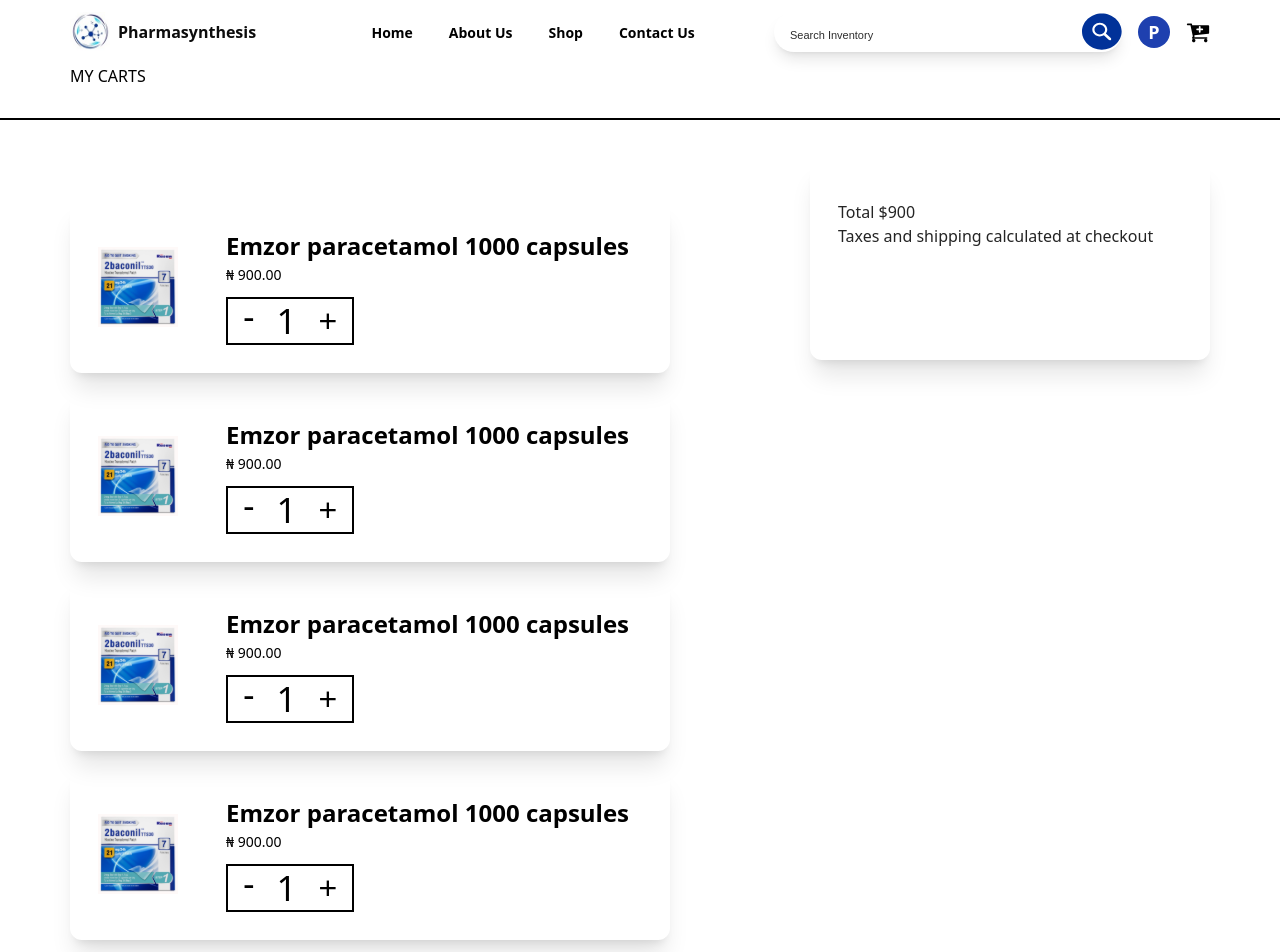
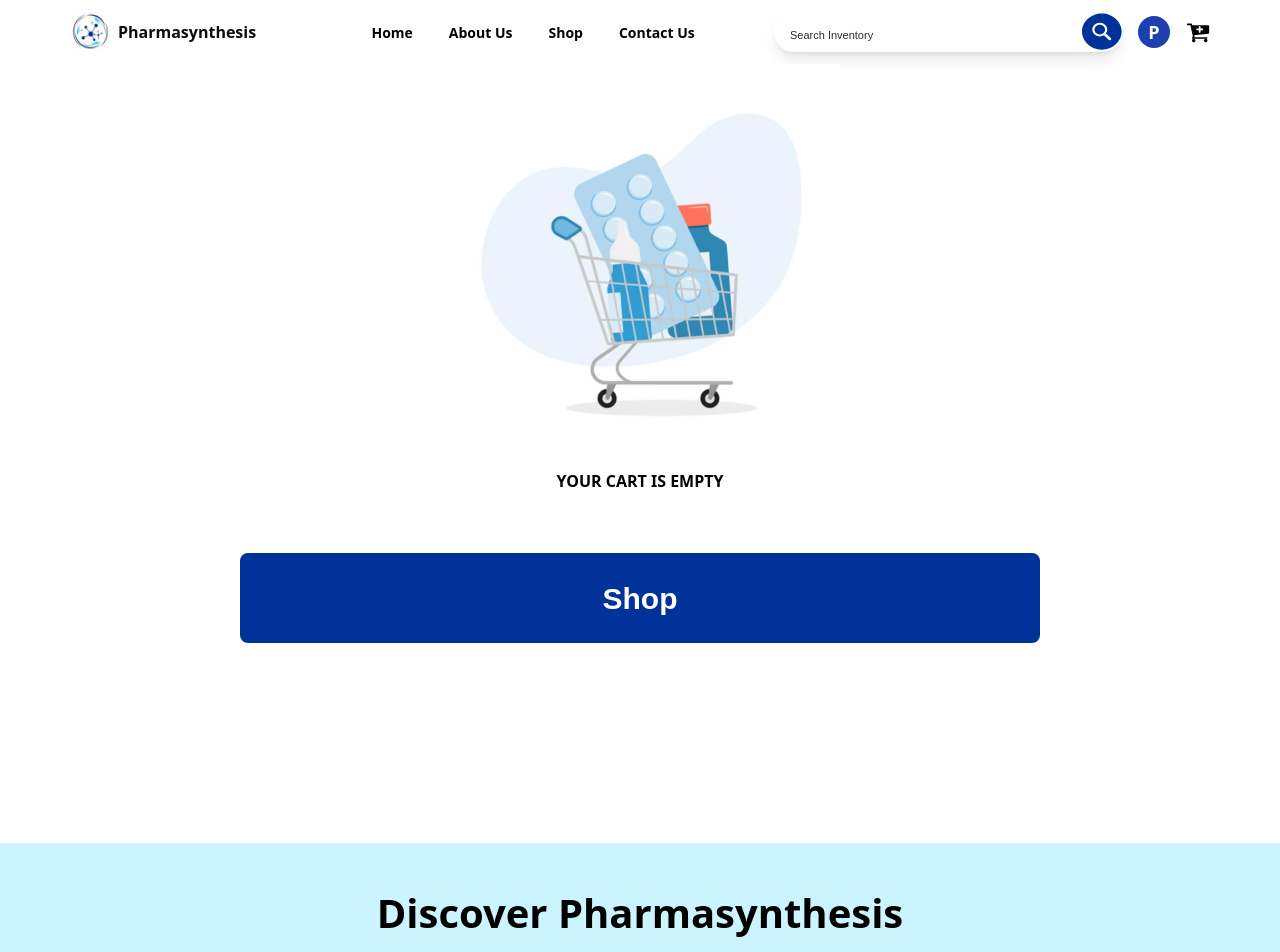
Before and after one commit to fantastizeey1/Pharmasyn, a React (Vite) app: page /Cart in a window 1280 px wide. Shown: the top 952 px of the page. Built offline with nearby package versions, Linux system fonts and the light colour scheme.

Commit message:
well i hope i broke nothing

```diff
--- a/src/components/Dash/Cart2.jsx
+++ b/src/components/Dash/Cart2.jsx
@@ -1,7 +1,7 @@
 import React, { useState, useEffect } from "react";
 import useCart from "./useCart"; // Adjust this path if necessary
 
-function Cart2({ userId }) {
+function Cart2({ isCartOpen, toggleCart, userId }) {
   const { cart, setCart, updateCart, error, handleCheckout } = useCart(userId);
   const [selectedItems, setSelectedItems] = useState([]);
   const [total, setTotal] = useState(0);
@@ -53,73 +53,109 @@ function Cart2({ userId }) {
   };
 
   return (
-    <div className="min-h-screen bg-gray-100 flex flex-col items-center justify-center p-6">
-      <div className="bg-white shadow-md rounded-lg p-6 w-full max-w-4xl">
-        <h2 className="text-2xl font-bold mb-6">My Cart</h2>
-        {cart.length === 0 ? (
-          <div className="text-center">
+    <div>
+      <div
+        className="fixed top-4 right-4 bg-gradient-to-r from-purple-500 to-blue-500 text-white p-4 rounded-full shadow-lg cursor-pointer hover:shadow-xl transition-shadow duration-300"
+        onClick={toggleCart}
+      >
+        <span className="text-2xl">🛒</span>
+        <span className="ml-2 text-xl">{cart.length}</span>
+      </div>
+      {isCartOpen && (
+        <div className="fixed top-0 left-0 w-full h-full bg-black bg-opacity-70 flex items-center justify-center transition-opacity duration-300">
+          <div className="bg-gradient-to-r from-gray-800 to-gray-900 p-6 rounded-lg shadow-2xl w-1/3 h-[88vh] overflow-x-hidden overflow-y-auto">
+            <div className="border-b border-gray-700 pb-2 flex flex-1 justify-around items-center mb-1">
+              <h3 className="text-2xl text-white">Your Cart</h3>
+              {cart.length > 0 && (
+                <button className=" w-10 ml-8" onClick={() => setCart([])}>
                   <img
-              src="/path/to/empty-cart-image.png" // Update the path to the image
-              alt="Empty cart"
-              className="w-32 h-32 mx-auto mb-4"
+                    src="/trash.svg"
+                    alt=""
+                    className="w-5 hover:scale-125"
                   />
-            <p className="text-gray-500">Your cart is empty.</p>
+                </button>
+              )}
               <button
-              onClick={() => (window.location.href = "/shop")}
-              className="mt-6 bg-blue-500 text-white py-2 px-4 rounded-lg"
+                className=" w-9 flex justify-center items-center mx-auto bg-red-500 hover:bg-red-700 text-white rounded-lg transition-colors duration-300"
+                onClick={toggleCart}
               >
-              Shop
+                &#10006;
               </button>
             </div>
+            {cart.length === 0 ? (
+              <p className="text-gray-400">No items in cart.</p>
             ) : (
-          <div>
-            <ul className="space-y-4">
+              <div className="">
+                <ul className="space-y-2">
                   {cart.map((item, index) => (
                     <li
                       key={index}
-                  className="flex justify-between items-center bg-gray-200 p-4 rounded-lg"
+                      className="flex flex-1 justify-between items-center bg-gray-700 p-3 rounded-lg"
                     >
-                  <div className="flex flex-col">
-                    <p className="font-bold">{item.productName}</p>
-                    <p className="text-gray-600">
-                      {item.quantity} x ${item.price}
+                      <div className="flex-1 flex flex-row justify-between items-center">
+                        <div className="flex flex-1 flex-col justify-start items-start">
+                          <div className="flex flex-row gap-2 justify-center items-center">
+                            <p className="text-white">{item.productName}</p>
+                            <p className="text-gray-400 text-[12px]">
+                              {item.quantity}
                             </p>
                           </div>
-                  <div className="flex items-center space-x-4">
+                          <div className="">
+                            {item.price && (
+                              <div className="text-white font-bold">
+                                ${item.price}
+                              </div>
+                            )}
+                          </div>
+                        </div>
+                        <div className="flex justify-center items-center gap-3">
+                          <div className="flex flex-col justify-center items-center gap-2 -mt-6">
                             <button
+                              className="w-6 h-6 mt-0 text-white"
                               onClick={() => handleIncrease(index)}
-                      className="bg-green-500 text-white px-2 py-1 rounded"
                             >
                               +
                             </button>
                             <button
+                              className="text-white w-3 h-3 mt-0"
                               onClick={() => handleDecrease(index)}
-                      className="bg-red-500 text-white px-2 py-1 rounded"
                             >
                               -
                             </button>
+                          </div>
                           <button
+                            className=""
                             onClick={() => handleDelete(index)}
-                      className="bg-red-500 text-white px-2 py-1 rounded"
                           >
-                      🗑️
+                            <img
+                              src="/trash.svg"
+                              alt=""
+                              className="w-5 hover:scale-125"
+                            />
                           </button>
+                        </div>
                       </div>
                     </li>
                   ))}
                 </ul>
-            <div className="mt-6 text-right">
-              <p className="text-xl font-bold">Total: ${total}</p>
+              </div>
+            )}
+            {cart.length > 0 && (
+              <>
+                <div className="text-white text-xl mt-4">
+                  Total: <span className="ml-36">${total}</span>
+                </div>
                 <button
+                  className="mt-6 w-2/3 bg-green-500 hover:bg-green-700 flex justify-center items-center mx-auto text-[15px] text-white py-3 rounded-lg transition-colors duration-300"
                   onClick={() => handleCheckout(selectedItems)}
-                className="mt-4 bg-blue-500 text-white py-2 px-6 rounded-lg"
                 >
-                Checkout
+                  Proceed to Checkout
                 </button>
+              </>
+            )}
           </div>
         </div>
       )}
-      </div>
     </div>
   );
 }
--- a/src/components/Newdash/Cart.jsx
+++ b/src/components/Newdash/Cart.jsx
@@ -6,7 +6,6 @@ import Btn from "../Landingpage/Btn";
 import useCart from "../Dash/useCart";
 
 const Cart = ({ userId }) => {
-  // State to check if the cart is empty
   const [isCartEmpty, setIsCartEmpty] = useState(true);
   const { cart, setCart, updateCart, error, handleCheckout } = useCart(userId);
   const [selectedItems, setSelectedItems] = useState([]);
@@ -21,9 +20,10 @@ const Cart = ({ userId }) => {
         }, 0)
         .toFixed(2);
       setTotal(totalAmount);
+      setIsCartEmpty(cart.length === 0);
     };
     calculateTotal();
-    console.log("Cart updated in Cart2 component:", cart);
+    console.log("Cart updated in Cart component:", cart);
   }, [cart]);
 
   const handleIncrease = (index) => {
@@ -61,7 +61,7 @@ const Cart = ({ userId }) => {
   return (
     <div>
       <Dashheader />
-      {/* {isCartEmpty ? (
+      {isCartEmpty ? (
         <div className="flex justify-center items-center flex-col maybe">
           <img
             src="/cartempty.png"
@@ -72,121 +72,71 @@ const Cart = ({ userId }) => {
           <Btn
             title="Shop"
             linkpath="/Shop"
-            className=" w-[800px] h-[90px] flex justify-center items-center px-2 text-[30px]"
+            className="w-[800px] h-[90px] flex justify-center items-center px-2 text-[30px]"
           />
         </div>
       ) : (
-        <div className="flex justify-start items-center flex-col">
-          <h2 className="font-bold mb-[60px]">Cart Items</h2>
-        </div>
-      )} */}
-
         <div>
-        <h2 className="border-b-2 border-black pl-[70px] pb-[30px]">
-          MY CARTS
+          <h2 className="border-b-2 border-black pl-[70px] pb-[30px] font-bold text-[30px]">
+            MY CART
           </h2>
           <div className="mx-[70px] mt-10 flex justify-between items-start ">
             <div className="flex-1 flex flex-row justify-start flex-wrap gap-4 pt-10 items-center">
-            <div className="flex w-[600px] flex-row gap-2 justify-start items-center p-7 shadow-xl rounded-xl">
+              {cart.map((item, index) => (
+                <div
+                  key={index}
+                  className="flex w-[600px] flex-row gap-2 justify-start items-center p-7 shadow-xl rounded-xl"
+                >
                   <img
-                src="/baconil.svg"
-                alt=""
+                    src={item.img}
+                    alt={item.name}
                     className="w-[80px] h-[80px] mr-10"
                   />
                   <div>
-                <h5 className="font-bold text-[24px]">
-                  Emzor paracetamol 1000 capsules
-                </h5>
-                <p className="mb-3 text-[14px]">₦ 900.00</p>
+                    <h5 className="font-bold text-[24px]">{item.name}</h5>
+                    <p className="mb-3 text-[14px]">₦ {item.price}</p>
                     <div className="border-2 border-black w-32 h-12 flex justify-around items-center">
-                  <button className=" " onClick={() => handleDecrease(index)}>
+                      <button
+                        className=" "
+                        onClick={() => handleDecrease(index)}
+                      >
                         <p className="text-[35px] -mt-6">-</p>
                       </button>
-                  <span className="text-[35px]">1</span>
-                  <button className=" " onClick={() => handleIncrease(index)}>
+                      <span className="text-[35px]">{item.quantity}</span>
+                      <button
+                        className=" "
+                        onClick={() => handleIncrease(index)}
+                      >
                         <p className="text-[32px] -mt-4">+</p>
                       </button>
                     </div>
                   </div>
+                  <button
+                    onClick={() => handleDelete(index)}
+                    className="ml-auto text-red-500"
+                  >
+                    Remove
+                  </button>
                 </div>
-            <div className="flex w-[600px] flex-row gap-2 justify-start items-center p-7 shadow-xl rounded-xl">
-              <img
-                src="/baconil.svg"
-                alt=""
-                className="w-[80px] h-[80px] mr-10"
+              ))}
+            </div>
+            <div className="shadow-xl p-7 pt-10 w-[400px] rounded-xl">
+              <div className="flex justify-between items-center mb-4">
+                <p className="text-[16px] text-[#0C0C0C]/90">Total</p>
+                <p className="text-[16px] text-[#0C0C0C]/90">₦{total}</p>
+              </div>
+              <p className="text-[16px] text-[#0C0C0C]/90">
+                Taxes and shipping calculated at checkout
+              </p>
+              <Btn
+                title="Checkout"
+                linkpath="/Shop"
+                className="w-full h-[60px] flex justify-center items-center mt-8 px-2 text-[22px]"
               />
-              <div>
-                <h5 className="font-bold text-[24px]">
-                  Emzor paracetamol 1000 capsules
-                </h5>
-                <p className="mb-3 text-[14px]">₦ 900.00</p>
-                <div className="border-2 border-black w-32 h-12 flex justify-around items-center">
-                  <button className=" " onClick={() => handleDecrease(index)}>
-                    <p className="text-[35px] -mt-6">-</p>
-                  </button>
-                  <span className="text-[35px]">1</span>
-                  <button className=" " onClick={() => handleIncrease(index)}>
-                    <p className="text-[32px] -mt-4">+</p>
-                  </button>
             </div>
           </div>
         </div>
-            <div className="flex w-[600px] flex-row gap-2 justify-start items-center p-7 shadow-xl rounded-xl">
-              <img
-                src="/baconil.svg"
-                alt=""
-                className="w-[80px] h-[80px] mr-10"
-              />
-              <div>
-                <h5 className="font-bold text-[24px]">
-                  Emzor paracetamol 1000 capsules
-                </h5>
-                <p className="mb-3 text-[14px]">₦ 900.00</p>
-                <div className="border-2 border-black w-32 h-12 flex justify-around items-center">
-                  <button className=" " onClick={() => handleDecrease(index)}>
-                    <p className="text-[35px] -mt-6">-</p>
-                  </button>
-                  <span className="text-[35px]">1</span>
-                  <button className=" " onClick={() => handleIncrease(index)}>
-                    <p className="text-[32px] -mt-4">+</p>
-                  </button>
-                </div>
-              </div>
-            </div>
-            <div className="flex w-[600px] flex-row gap-2 justify-start items-center p-7 shadow-xl rounded-xl">
-              <img
-                src="/baconil.svg"
-                alt=""
-                className="w-[80px] h-[80px] mr-10"
-              />
-              <div>
-                <h5 className="font-bold text-[24px]">
-                  Emzor paracetamol 1000 capsules
-                </h5>
-                <p className="mb-3 text-[14px]">₦ 900.00</p>
-                <div className="border-2 border-black w-32 h-12 flex justify-around items-center">
-                  <button className=" " onClick={() => handleDecrease(index)}>
-                    <p className="text-[35px] -mt-6">-</p>
-                  </button>
-                  <span className="text-[35px]">1</span>
-                  <button className=" " onClick={() => handleIncrease(index)}>
-                    <p className="text-[32px] -mt-4">+</p>
-                  </button>
-                </div>
-              </div>
-            </div>
-          </div>
-          <div className="shadow-xl p-7 pt-10 w-[400px] h-[200px] rounded-xl">
-            <p className="text-[16px] text-[#0C0C0C]/90">
-              Total <span className="text-end">$900</span>
-            </p>
-            <p className="text-[16px] text-[#0C0C0C]/90">
-              {" "}
-              Taxes and shipping calculated at checkout{" "}
-            </p>
-          </div>
-        </div>
-      </div>
+      )}
       <Discoverus />
       <Footer />
     </div>
```
Lines whose indentation alone changed are shown as unchanged.
